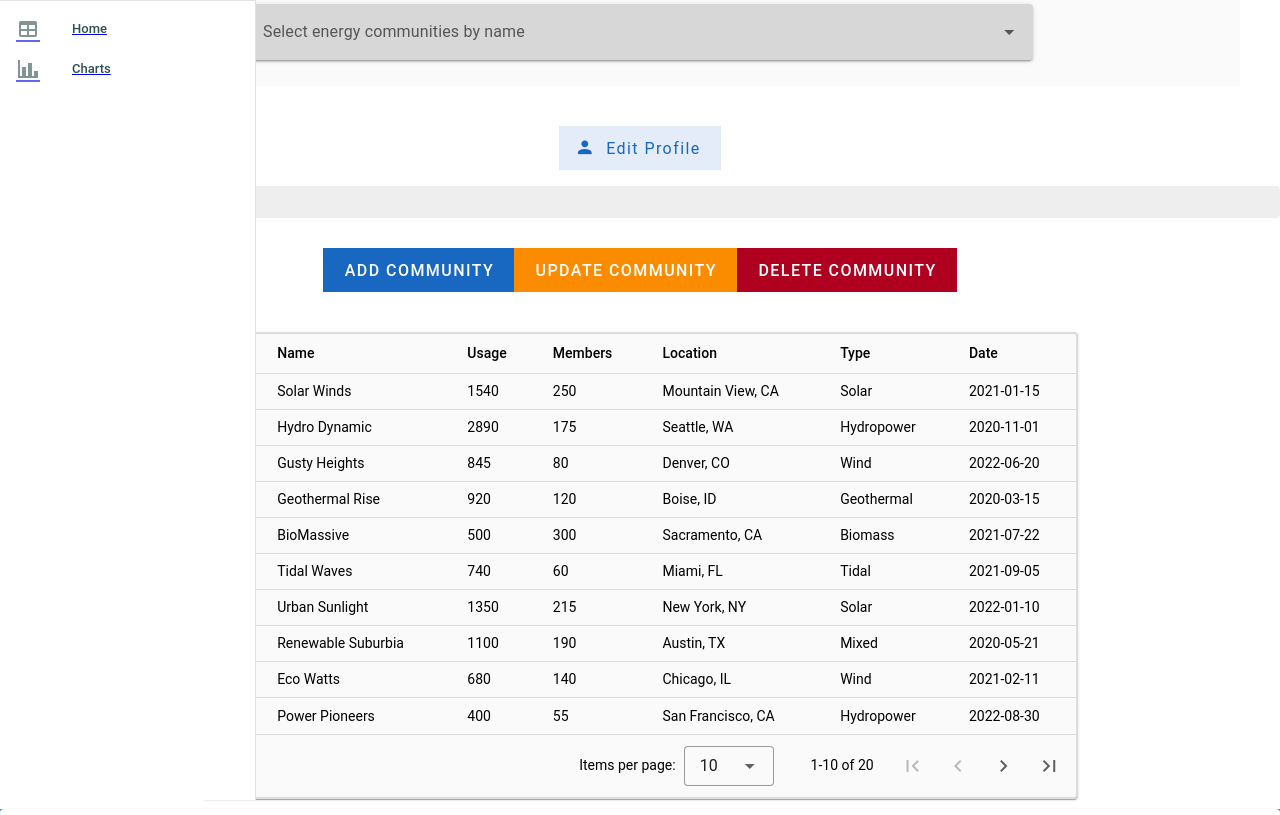
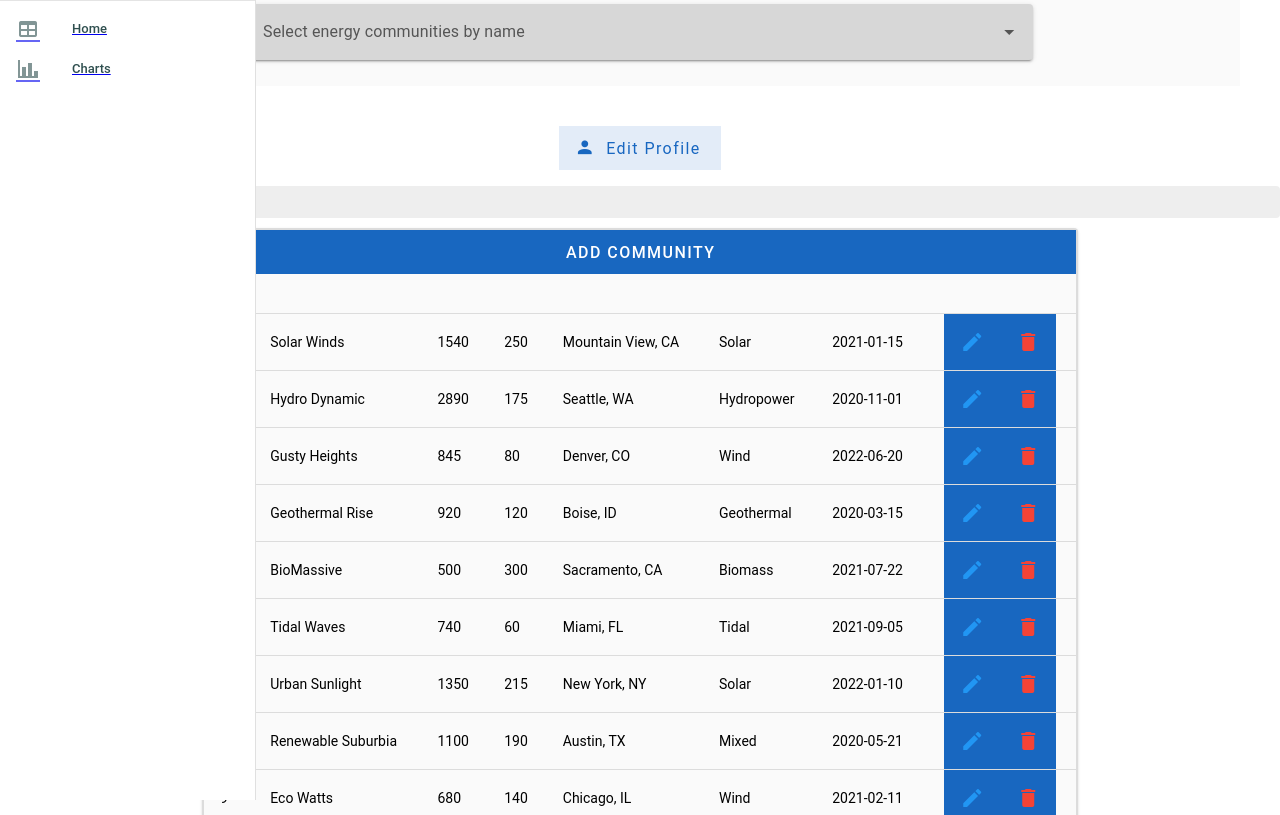
Before and after one commit to danish981/vue3-challenge-energy-communities, a Vue app: page / in a window 1280 px wide. Shown: the top 815 px of the page. Built offline with nearby package versions, Linux system fonts and the light colour scheme.

Commit message:
buttons to add update delete buttons added to the table

```diff
--- a/src/components/CrudOperators.vue
+++ /dev/null
@@ -1,56 +0,0 @@
-
-<!-- todo : remvoe this file and we no longer need this componnent -->
-<!-- todo : we are adding add button, edit and delete button next to each record -->
-
-<template>
-  <div class="middle-centered">
-    <v-btn color="primary" @click="addCommunity">Add Community</v-btn>
-    <v-btn color="warning" @click="updateCommunity">Update Community</v-btn>
-    <v-btn color="error" @click="deleteCommunity">Delete Community</v-btn>
-  </div>
-</template>
-
-<script setup>
-import { useEnergyCommunityStore } from "@/stores/energyCommunityStore";
-
-const store = useEnergyCommunityStore();
-
-const addCommunity = () => {
-  const newCommunity = {
-    name: "New Community",
-    energyUsage: 1000,
-    members: 100,
-    location: "New Location",
-    energyType: "Solar",
-    startDate: "2024-07-09",
-  };
-  store.addCommunity(newCommunity);
-};
-
-const updateCommunity = () => {
-  const updatedCommunity = {
-    id: 1,
-    name: "Updated Community",
-    energyUsage: 2000,
-    members: 200,
-    location: "Updated Location",
-    energyType: "Wind",
-    startDate: "2024-07-09",
-  };
-  store.updateCommunity(updatedCommunity);
-};
-
-const deleteCommunity = () => {
-  const id = 1; // Specify the ID of the community you want to delete
-  store.deleteCommunity(id);
-};
-</script>
-
-<style scoped>
-.middle-centered {
-  margin: 20px auto;
-  text-align: center;
-  width: 70%;
-  padding: 10px;
-}
-</style>
--- a/src/components/EnergyCommunityTable.vue
+++ b/src/components/EnergyCommunityTable.vue
@@ -1,37 +1,144 @@
 <template>
   <div class="middle-centered">
     <v-data-table
-      density="compact"
-      :headers="headers"
-      class="elevation-1 text-left bg-amber-darken-2 bg-grey-lighten-5 border-md rounded"
-      :items="selectedCommunities"
-      item-key="name"
-      items-per-page="10"
-    />
+        density="compact"
+        :headers="headers"
+        class="elevation-1 text-left bg-amber-darken-2 bg-grey-lighten-5 border-md rounded"
+        :items="selectedCommunities ?? store.communities"
+        item-key="name"
+        items-per-page="10"
+    >
+
+      <template v-slot:top>
+        <v-btn color="primary" @click="openAddForm">Add Community</v-btn>
+      </template>
+
+      <template v-slot:item.actions="{ item }">
+        <v-btn icon @click="openEditForm(item)">
+          <v-icon color="blue">mdi-pencil</v-icon>
+        </v-btn>
+        <v-btn icon @click="deleteCommunity(item.id)">
+          <v-icon color="red">mdi-delete</v-icon>
+        </v-btn>
+      </template>
+    </v-data-table>
+
+    <v-dialog v-model="addoreditCommunityForm" max-width="600">
+      <template v-slot:activator="{ on }"></template>
+
+      <v-card prepend-icon="mdi-account" :title="isEditMode ? 'Edit Community' : 'Add Community'">
+        <v-card-text>
+          <v-row dense>
+            <v-col cols="12" md="4" sm="6">
+              <v-text-field label="Name*" required v-model="form.name"></v-text-field>
+            </v-col>
+
+            <v-col cols="12" md="4" sm="6">
+              <v-text-field label="Energy Usage*" required v-model="form.energyUsage"></v-text-field>
+            </v-col>
+
+            <v-col cols="12" md="4" sm="6">
+              <v-text-field label="Members*" required v-model="form.members"></v-text-field>
+            </v-col>
+
+            <v-col cols="12" md="4" sm="6">
+              <v-text-field label="Location*" required v-model="form.location"></v-text-field>
+            </v-col>
+
+            <v-col cols="12" md="4" sm="6">
+              <v-text-field label="Energy Type*" required v-model="form.energyType"></v-text-field>
+            </v-col>
+
+            <v-col cols="12" md="4" sm="6">
+              <v-text-field label="Start Date*" required v-model="form.startDate"></v-text-field>
+            </v-col>
+          </v-row>
+
+          <small class="text-caption text-medium-emphasis">*indicates required field</small>
+        </v-card-text>
+
+        <v-divider></v-divider>
+
+        <v-card-actions>
+          <v-spacer></v-spacer>
+
+          <v-btn text="Close" variant="plain" @click="addoreditCommunityForm = false"></v-btn>
+
+          <v-btn color="primary" text="Save" variant="tonal" @click="saveForm"></v-btn>
+        </v-card-actions>
+      </v-card>
+    </v-dialog>
   </div>
 </template>
 
 <script setup>
-import { computed, onMounted } from "vue";
-import { useEnergyCommunityStore } from "@/stores/energyCommunityStore";
+import {computed, onMounted, ref} from 'vue';
+import {useEnergyCommunityStore} from '@/stores/energyCommunityStore';
 
 const store = useEnergyCommunityStore();
 
 const headers = [
-  { title: "Id", value: "id", align: "start" },
-  { title: "Name", value: "name", align: "start" },
-  { title: "Usage", value: "energyUsage", align: "start" },
-  { title: "Members", value: "members", align: "start" },
-  { title: "Location", value: "location", align: "start" },
-  { title: "Type", value: "energyType", align: "start" },
-  { title: "Date", value: "startDate", align: "start" },
+  {text: 'Id', value: 'id', align: 'start'},
+  {text: 'Name', value: 'name', align: 'start'},
+  {text: 'Usage', value: 'energyUsage', align: 'start'},
+  {text: 'Members', value: 'members', align: 'start'},
+  {text: 'Location', value: 'location', align: 'start'},
+  {text: 'Type', value: 'energyType', align: 'start'},
+  {text: 'Date', value: 'startDate', align: 'start'},
+  {text: 'Actions', value: 'actions', align: 'center', sortable: false},
 ];
+
+const addoreditCommunityForm = ref(false);
+const isEditMode = ref(false);
+const form = ref({
+  id: null,
+  name: '',
+  energyUsage: '',
+  members: '',
+  location: '',
+  energyType: '',
+  startDate: '',
+});
 
 onMounted(async () => {
   await store.getCommunities();
 });
 
+const openAddForm = () => {
+  form.value = {
+    id: null,
+    name: '',
+    energyUsage: '',
+    members: '',
+    location: '',
+    energyType: '',
+    startDate: '',
+  };
+  isEditMode.value = false;
+  addoreditCommunityForm.value = true;
+};
+
+const openEditForm = (item) => {
+  form.value = {...item};
+  isEditMode.value = true;
+  addoreditCommunityForm.value = true;
+};
+
+const saveForm = () => {
+  if (isEditMode.value) {
+    store.updateCommunity(form.value);
+  } else {
+    store.addCommunity(form.value);
+  }
+  addoreditCommunityForm.value = false;
+};
+
+const deleteCommunity = (id) => {
+  store.deleteCommunity(id);
+};
+
 const selectedCommunities = computed(() => store.selectedCommunities);
+
 </script>
 
 <style scoped>
--- a/src/views/Home.vue
+++ b/src/views/Home.vue
@@ -5,7 +5,6 @@
 
     <v-alert></v-alert>
 
-    <crud-operators></crud-operators>
     <energy-community-table></energy-community-table>
   </div>
 </template>
@@ -14,6 +13,5 @@
 <script setup>
 import AutocompleteSelect from "@/components/AutocompleteSelect.vue";
 import EnergyCommunityTable from "@/components/EnergyCommunityTable.vue";
-import CrudOperators from "@/components/CrudOperators.vue";
 import AddOrEditCommunityForm from "@/components/AddOrEditCommunityForm.vue";
 </script>
```
